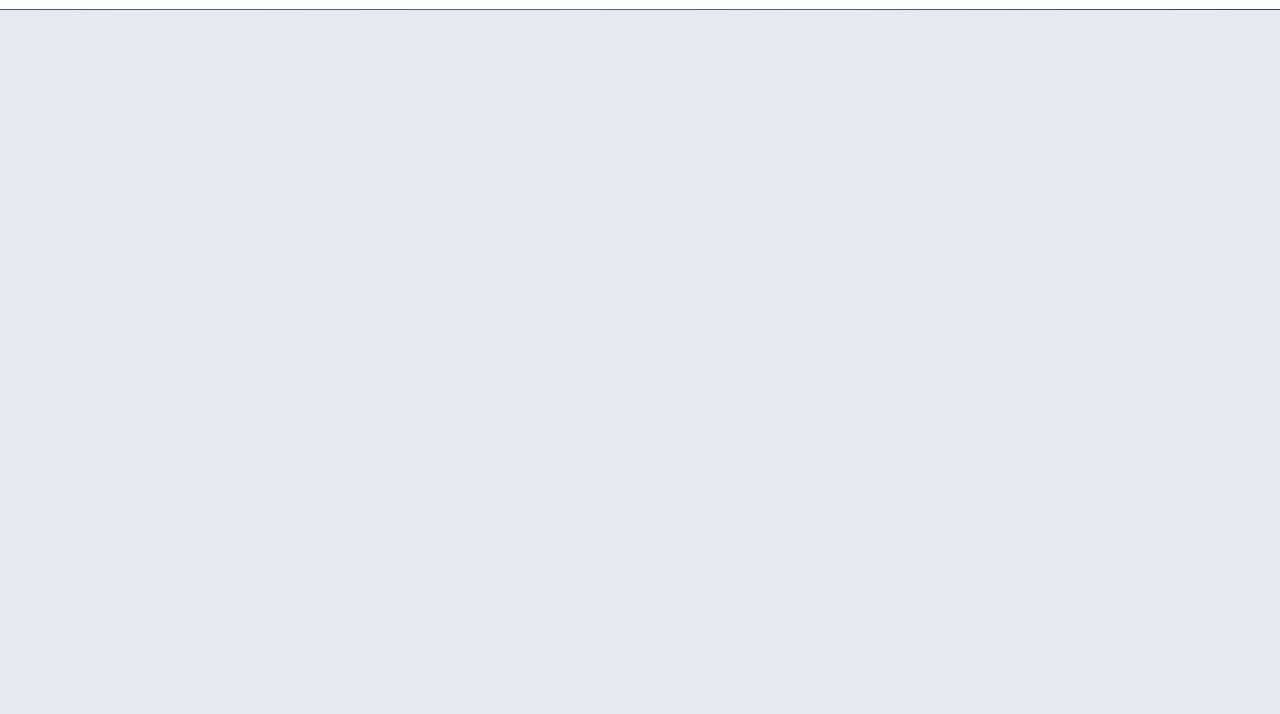
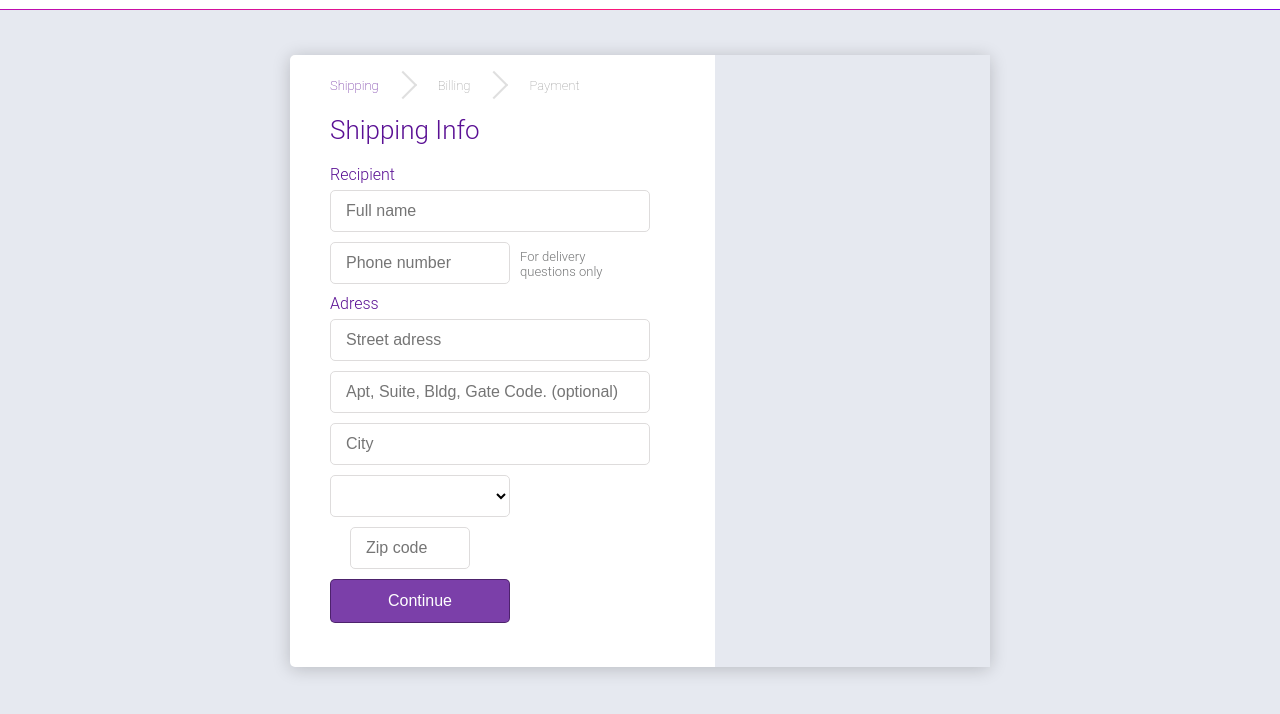
Before and after one commit to Foinowl/FrontBuyCard, a website built with Parcel: page index.html in a window 1280 px wide. Shown: the part 40-754 px from the top of the page. Built offline with nearby package versions, Linux system fonts and the light colour scheme.

Commit message:
I wrote the left part of the card  and the first page

```diff
--- a/index.html
+++ b/index.html
@@ -85,5 +85,74 @@
 				</nav>
 			</div>
 		</header>
+
+
+
+		<main class="container">
+			<div class="checkout">
+				<div class="checkout__left">
+
+
+					<ul class="checkout__breadcrumbs">
+						<li class="checkout__breadcrumbs-item checkout__breadcrumbs-item--active">
+							Shipping
+						</li>
+						<li class="checkout__breadcrumbs-item">
+							Billing
+						</li>
+						<li class="checkout__breadcrumbs-item">
+							Payment
+						</li>
+					</ul>
+
+					<form class="checkout__form">
+						<h2 class="checkout__form-info"> Shipping Info</h2>
+
+						<p class="checkout__form-label">Recipient</p>
+
+						<div class="checkout__form-input-wrapper">
+							<input class="checkout__form-input" placeholder="Full name">
+						</div>
+						<div class="checkout__form-phone">
+							<input class="checkout__form-input checkout__form-phone-input" placeholder="Phone number">
+							<p class="checkout__form-phone-label">
+								For delivery <br> questions only
+							</p>
+						</div>
+
+						<p class="checkout__form-label">Adress</p>
+
+						<div class="checkout__form-adress">
+							<div class="checkout__form-input-wrapper">
+								<input class="checkout__form-input" placeholder="Street adress">
+							</div>
+							<div class="checkout__form-input-wrapper">
+								<input class="checkout__form-input" placeholder="Apt, Suite, Bldg, Gate Code. (optional)">
+							</div>
+							<div class="checkout__form-input-wrapper">
+								<input class="checkout__form-input" placeholder="City">
+							</div>
+
+							<div class="checkout__form-input-container">
+								<div class="checkout__form-input-wrapper">
+									<select class="checkout__form-input checkout__form-country-select" placeholder="Country">
+								</div>
+								<div class="checkout__form-input-wrapper">
+									<input class="checkout__form-input checkout__form-zip-input" placeholder="Zip code">
+								</div>
+							</div>
+
+							<button type="submit" class="checkout__form-submit">
+								Continue
+							</button>
+						</div>
+					</form>
+
+				</div>
+				<div class="checkout__right">
+
+				</div>
+			</div>
+		</main>
 	</body>
 </html>
--- /dev/null
+++ b/src/sass/_checkout.scss
@@ -0,0 +1,133 @@
+.checkout {
+  display: flex;
+  justify-content: space-between;
+
+  min-height: 589px;
+  width: 700px;
+  background-color: #fff;
+  border-radius: 5px;
+  box-shadow: 0 2px 18px rgba(0, 0, 0, 20%);
+}
+
+.checkout__left {
+  flex: 50;
+  padding: 20px 40px 44px;
+}
+
+.checkout__right {
+  flex: 37.5;
+  background-color: $color-grey-light-1;
+  padding: 24px 10px 15px 6px;
+}
+
+.checkout__breadcrumbs {
+  display: flex;
+}
+
+.checkout__breadcrumbs-item {
+  align-items: center;
+  color: #979797;
+  display: flex;
+  font-size: 13px;
+  font-weight: 200;
+}
+
+.checkout__breadcrumbs-item--active {
+  color: #5a1094;
+}
+
+
+.checkout__breadcrumbs-item:not(:last-child):after {
+  content: "";
+  border: solid #979797;
+  border-width: 0 2px 2px 0;
+
+  height: 20px;
+  width: 20px;
+  margin: 0px 25px 0px 14px;
+
+  transform: rotate(-45deg);
+  opacity: .3;
+}
+
+
+// Form
+
+.checkout__form {
+}
+
+.checkout__form-info {
+  margin: 20px 0;
+
+  font-size: 26px;
+  font-weight: 300;
+  color: $color-primary;
+}
+
+.checkout__form-label {
+  color: $color-primary;
+
+  font-size: 16px;
+  font-weight: 300;
+  margin-bottom: 6px;
+}
+
+.checkout__form-input-wrapper {
+  position: relative;
+}
+
+.checkout__form-input {
+    background-color: #fff;
+    border: 1px solid #dedcdc;
+    border-radius: 5px;
+    display: block;
+    font-size: 16px;
+    font-weight: 400;
+    max-height: 42px;
+    max-width: 320px;
+    padding: 11px 15px;
+    width: 100%;
+    margin-bottom: 10px;
+}
+
+.checkout__form-phone{
+  display: flex;
+}
+
+.checkout__form-phone-input{
+  max-width: 180px;
+}
+
+.checkout__form-phone-label{
+  color: #777879;
+  font-size: 13px;
+  font-weight: 300;
+  margin-bottom: 0;
+  margin-left: 10px;
+  margin-top: 7px;
+}
+
+.checkout__form-input-container{
+  display: flex;
+}
+
+.checkout__form-country-select{
+  width: 180px;
+}
+
+.checkout__form-zip-input{
+  margin-left: 20px;
+  max-width: 120px;
+}
+
+.checkout__form-submit{
+  background-color: rgba(90,16,148,.8);
+  border: 1px solid rgba(67,28,93,.8);
+  border-radius: 5px;
+  color: #fff;
+  font-size: 16px;
+  font-weight: 500;
+  max-width: 180px;
+  padding: 12px;
+  width: 100%;
+}
--- a/src/sass/main.scss
+++ b/src/sass/main.scss
@@ -1,2 +1,3 @@
 @import 'base';
-@import 'header'
+@import 'header';
+@import 'checkout';
```
